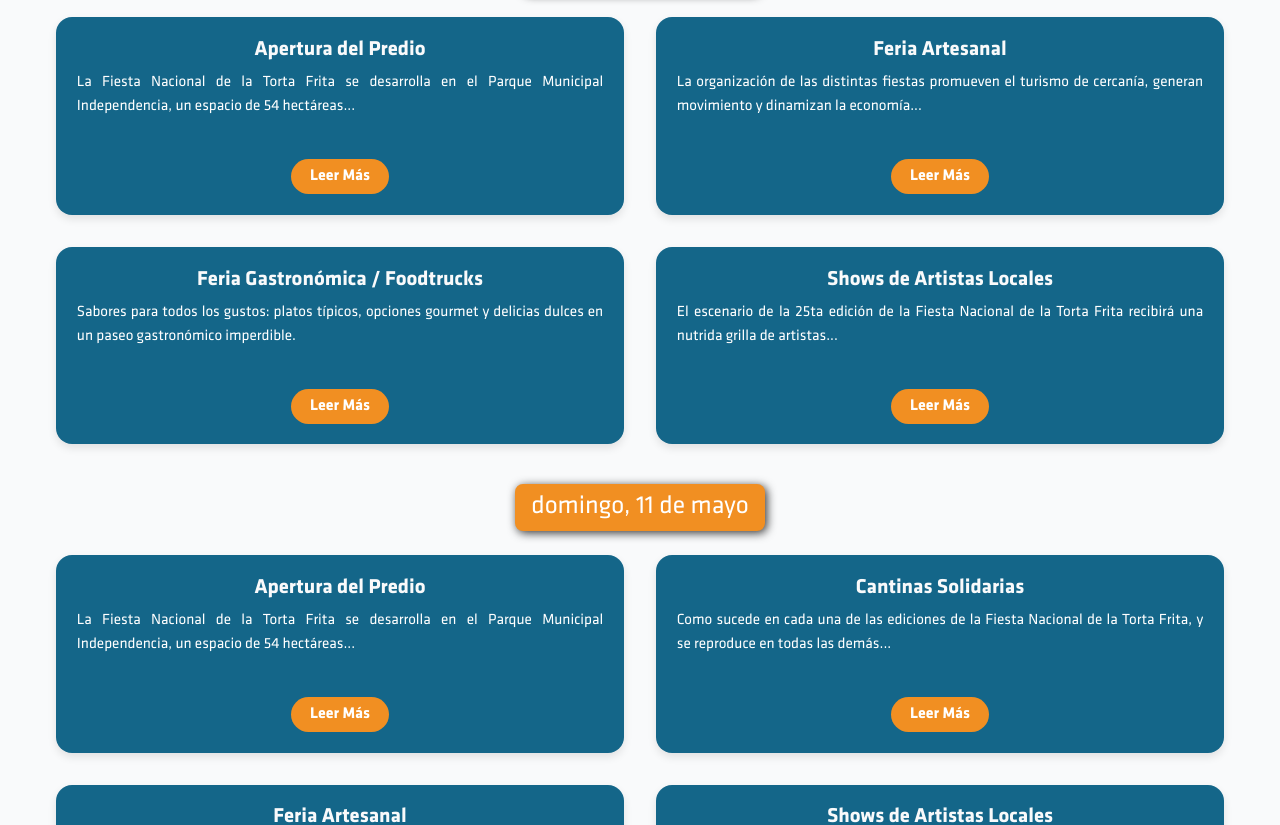
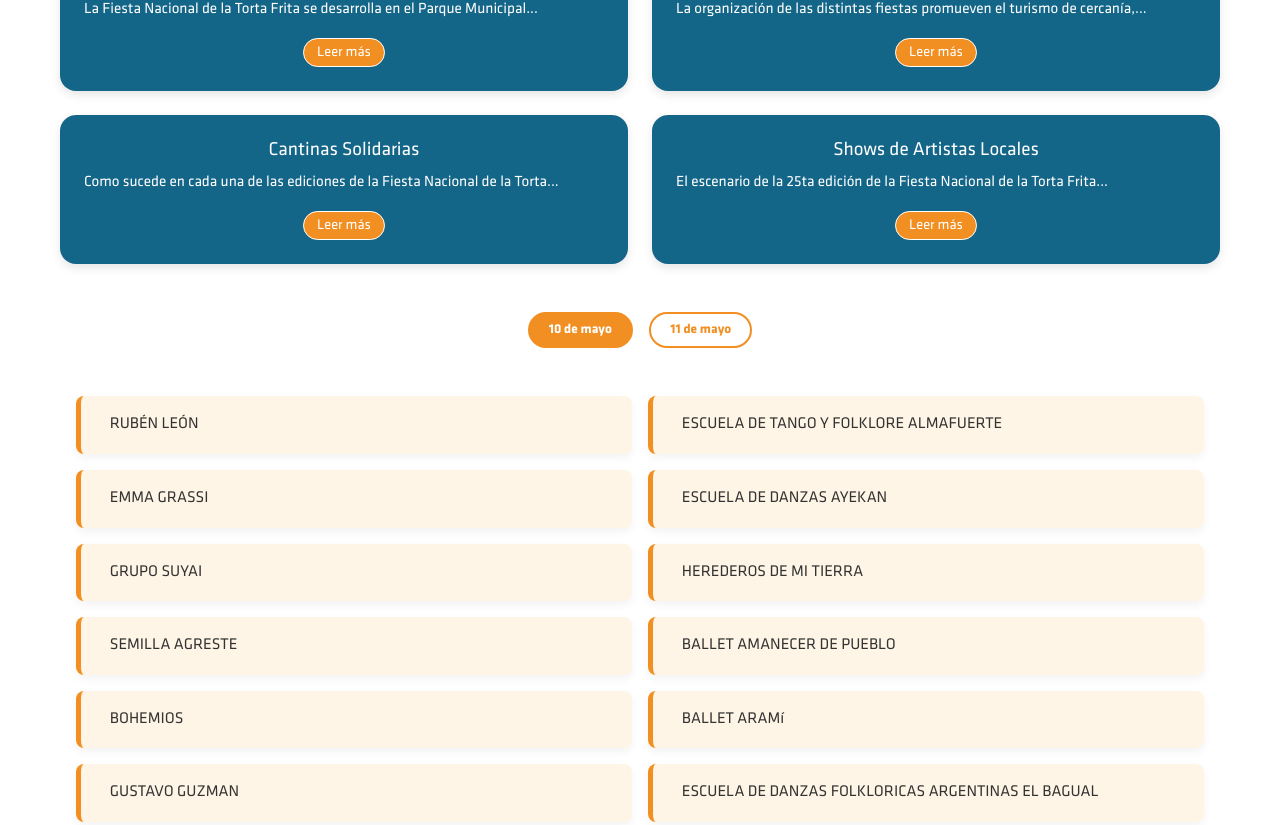
Before and after one commit to franuncal/LANDIGN-FIESTAS-NACIONALES-MER, a React (Vite) app: page / in a window 1280 px wide. Shown: the part 1409-2234 px from the top of the page. Built offline with nearby package versions, Linux system fonts and the light colour scheme.

Commit message:
Agregando nueva seccion de eventos

```diff
--- a/src/App.jsx
+++ b/src/App.jsx
@@ -1,3 +1,79 @@
+// import React, { useEffect, useState } from "react";
+// import Header from "./components/Header";
+// import Hero from "./components/Hero";
+// import Historia from "./components/Historia";
+// import Cronograma from "./components/Cronograma";
+// import Galeria from "./components/Galeria";
+// import ComoLlegar from "./components/ComoLlegar";
+// import Hospedaje from "./components/Hospedaje";
+// import Footer from "./components/Footer";
+// import eventosData from "./data/eventos.json";
+// import hospedajesData from "./data/hospedajes.json";
+// import noticiasData from "./data/noticias.json";
+// import Noticias from "./components/Noticias";
+
+// function App() {
+//   const [eventoActivo, setEventoActivo] = useState(null);
+
+//   const imagenesGaleria = [
+//     "/assets/img-TF/TF1.webp",
+//     "/assets/img-TF/TF2.webp",
+//     "/assets/img-TF/TF3.webp",
+//     "/assets/img-TF/TF4.webp",
+//     "/assets/img-TF/TF5.webp",
+//     "/assets/img-TF/TF6.webp",
+//     "/assets/img-TF/TF7.webp",
+//     "/assets/img-TF/TF8.webp",
+//     "/assets/img-TF/TF9.webp",
+//     "/assets/img-TF/TF10.webp",
+//     "/assets/img-TF/TF11.webp",
+//     "/assets/img-TF/TF12.webp",
+//     "/assets/img-TF/TF13.webp",
+//     "/assets/img-TF/TF14.webp",
+//     "/assets/img-TF/TF15.webp",
+//     "/assets/img-TF/TF16.webp",
+//     "/assets/img-TF/TF17.webp",
+//   ];
+
+//   const videosGaleria = [
+//     "https://www.youtube.com/embed/JCYcC7EvAEw",
+//     "https://www.youtube.com/embed/Y5X15l_9knc",
+//     "https://www.youtube.com/embed/ZAHVAhFbdcA",
+//     "https://www.youtube.com/embed/U--yRGWbe_M",
+//   ];
+
+//   useEffect(() => {
+//     const evento = eventosData.find((evento) => evento.id === 1);
+//     setEventoActivo(evento);
+//   }, []);
+
+//   if (!eventoActivo)
+//     return (
+//       <div className="flex items-center justify-center h-screen">
+//         <p className="text-xl font-semibold">Cargando evento...</p>
+//       </div>
+//     );
+
+//   return (
+//     <div>
+//       <Header evento={eventoActivo} />
+//       <main>
+//         <Hero evento={eventoActivo} />
+//         <Historia historia={eventoActivo.historia} />
+//         <Cronograma actividades={eventoActivo.actividades} />
+//         <Galeria imagenes={imagenesGaleria} videos={videosGaleria} />
+//         <Noticias noticias={noticiasData} />
+//         <ComoLlegar />
+//         <Hospedaje hospedajes={hospedajesData} />
+//       </main>
+//       <Footer />
+//       {/* <WhatsappButton /> */}
+//     </div>
+//   );
+// }
+
+// export default App;
+
 import React, { useEffect, useState } from "react";
 import Header from "./components/Header";
 import Hero from "./components/Hero";
@@ -7,12 +83,11 @@ import Galeria from "./components/Galeria";
 import ComoLlegar from "./components/ComoLlegar";
 import Hospedaje from "./components/Hospedaje";
 import Footer from "./components/Footer";
-// import WhatsappButton from "./components/WhatsappButton";
-// import { obtenerEventoActivo } from "./utils/contadorUtils";
+import Noticias from "./components/Noticias";
+
 import eventosData from "./data/eventos.json";
 import hospedajesData from "./data/hospedajes.json";
 import noticiasData from "./data/noticias.json";
-import Noticias from "./components/Noticias";
 
 function App() {
   const [eventoActivo, setEventoActivo] = useState(null);
@@ -45,8 +120,7 @@ function App() {
   ];
 
   useEffect(() => {
-    const evento = eventosData.find((evento) => evento.id === 1);
-    setEventoActivo(evento);
+    setEventoActivo(eventosData);
   }, []);
 
   if (!eventoActivo)
@@ -62,14 +136,16 @@ function App() {
       <main>
         <Hero evento={eventoActivo} />
         <Historia historia={eventoActivo.historia} />
-        <Cronograma actividades={eventoActivo.actividades} />
+        <Cronograma
+          actividadesGenerales={eventoActivo.actividadesGenerales}
+          cronogramaPorDia={eventoActivo.cronogramaPorDia}
+        />
         <Galeria imagenes={imagenesGaleria} videos={videosGaleria} />
         <Noticias noticias={noticiasData} />
         <ComoLlegar />
         <Hospedaje hospedajes={hospedajesData} />
       </main>
       <Footer />
-      {/* <WhatsappButton /> */}
     </div>
   );
 }
--- a/src/components/Cronograma.css
+++ b/src/components/Cronograma.css
@@ -1,178 +1,198 @@
-.cronograma {
-  padding: 4rem 1rem;
-  background-color: #f9fafb;
+/* === SECCIÓN PRINCIPAL === */
+.cronograma-section {
+  padding: 60px 20px;
+  /* background-color: #f9fafb; */
+  text-align: center;
+  margin: 0 auto;
+  max-width: 1200px;
 }
 
-.cronograma-contenedor {
-  max-width: 1200px;
-  margin: 0 auto;
-  padding: 0 1rem;
-  text-align: center;
-}
-
-.cronograma-titulo {
+/* === TÍTULO PRINCIPAL === */
+.cronograma-title {
   font-size: 1.8rem;
-  font-weight: bold;
   color: white;
   background-color: #f18f22;
   display: inline-block;
   padding: 0.5rem 1rem;
   border-radius: 0.5rem;
-  box-shadow: 2px 2px 10px rgba(0, 0, 0, 0.2);
   text-transform: uppercase;
   margin-bottom: 2.5rem;
+  box-shadow: 2px 2px 10px rgba(0, 0, 0, 0.2);
 }
 
-.cronograma-titulo .resaltado {
-  background-color: white;
-  color: #f18f22;
-  padding: 0.2rem 0.5rem;
-  border-radius: 0.3rem;
-}
-
-.cronograma-dia {
-  margin-bottom: 2.5rem;
-}
-
-.cronograma-dia-titulo {
-  color: white;
-  background-color: #f18f22;
-  display: inline-block;
-  padding: 0.5rem 1rem;
-  border-radius: 0.5rem;
-  box-shadow: 2px 2px 10px rgba(0, 0, 0, 0.8);
-  font-size: 1.6rem;
-  margin-bottom: 1.5rem;
-  text-align: center;
-}
-
-.cronograma-lista {
+/* === ACTIVIDADES GENERALES === */
+.actividades-generales {
   display: grid;
   gap: 1.5rem;
   grid-template-columns: 1fr;
+  margin-bottom: 3rem;
 }
 
 @media (min-width: 768px) {
-  .cronograma-lista {
-    grid-template-columns: 1fr 1fr;
-    gap: 2rem;
+  .actividades-generales {
+    grid-template-columns: repeat(2, 1fr); /* de a 2 en desktop */
   }
 }
 
-.cronograma-item {
+.actividad-card {
   background-color: #146689;
-  padding: 1.3rem;
+  color: white;
+  padding: 1.5rem;
   border-radius: 1rem;
-  box-shadow: 0 4px 8px rgba(0, 0, 0, 0.1);
-  transition: box-shadow 0.3s ease;
   text-align: center;
-  position: relative;
+  box-shadow: 0 4px 10px rgba(0, 0, 0, 0.1);
+  transition: transform 0.3s;
 }
 
-.cronograma-item:hover {
-  box-shadow: 0 6px 16px rgba(0, 0, 0, 0.15);
+.actividad-card:hover {
+  transform: scale(1.03);
 }
 
-.cronograma-item-titulo {
-  font-size: 1.3rem;
-  font-weight: 600;
+.actividad-card h3 {
+  font-size: 1.2rem;
   margin-bottom: 0.5rem;
-  color: #f9fafb;
 }
 
-.cronograma-item-descripcion {
-  color: white;
+.actividad-card p {
   font-size: 0.95rem;
-  min-height: 4.5rem;
-  overflow: hidden;
   text-align: justify;
-}
-
-.cronograma-item.expandido .cronograma-item-descripcion {
-  min-height: auto;
-  overflow: visible;
+  margin-bottom: 1rem;
 }
 
 .leer-mas-btn {
   background-color: #f18f22;
+  border: 1px solid white;
   color: white;
-  padding: 0.5rem 1.2rem;
-  border: none;
+  padding: 0.3rem 0.8rem;
   border-radius: 50px;
-  font-size: 1rem;
-  font-weight: bold;
+  font-size: 0.9rem;
   cursor: pointer;
-  transition: background-color 0.3s, transform 0.3s;
-  margin-top: 1rem;
+  transition: all 0.3s ease;
 }
 
 .leer-mas-btn:hover {
-  background-color: #d97800;
-  transform: scale(1.05);
+  background-color: white;
+  color: #146689;
 }
 
-.leer-mas-btn:focus {
-  outline: none;
-  box-shadow: 0 0 5px rgba(0, 0, 0, 0.3);
+/* === BOTONES DE DÍAS === */
+.cronograma-botones {
+  margin-bottom: 2rem;
+  display: flex;
+  justify-content: center;
+  flex-wrap: wrap;
+  gap: 1rem;
 }
 
+.boton-dia {
+  background-color: white;
+  border: 2px solid #f18f22;
+  color: #f18f22;
+  padding: 0.5rem 1.2rem;
+  border-radius: 999px;
+  font-weight: bold;
+  cursor: pointer;
+  transition: background-color 0.3s, color 0.3s;
+}
+
+.boton-dia.activo,
+.boton-dia:hover {
+  background-color: #f18f22;
+  color: white;
+}
+
+/* === CRONOGRAMA DEL DÍA === */
+.cronograma-dia {
+  display: grid;
+  gap: 1rem;
+  grid-template-columns: 1fr;
+  padding: 1rem;
+  margin-bottom: 3rem;
+}
+
+@media (min-width: 768px) {
+  .cronograma-dia {
+    grid-template-columns: 1fr 1fr;
+  }
+}
+
+.actividad-dia {
+  background-color: #fff5e6;
+  padding: 1rem;
+  border-left: 5px solid #f18f22;
+  border-radius: 0.5rem;
+  text-align: left;
+  display: flex;
+  align-items: center;
+  gap: 0.8rem;
+  box-shadow: 0 4px 10px rgba(0, 0, 0, 0.05);
+}
+
+.actividad-dia span {
+  font-size: 1.5rem;
+}
+
+.actividad-dia p {
+  margin: 0;
+  font-size: 1rem;
+}
+
+/* === EVENTO ESTELAR === */
 .evento-estelar {
-  text-align: center;
   margin-top: 4rem;
+  padding: 1.5rem;
   background: linear-gradient(90deg, #0f526f, #e67e22);
   color: white;
-  padding: 1.2rem 0.6rem;
   border-radius: 1rem;
   box-shadow: 0 6px 20px rgba(0, 0, 0, 0.4);
 }
 
 .evento-estelar-titulo {
   font-size: 1.6rem;
-  font-weight: 550;
-  margin-bottom: 1rem;
+  font-weight: bold;
 }
 
 .evento-estelar-descripcion {
   font-size: 1.8rem;
   font-weight: bolder;
   font-style: italic;
-  margin-bottom: 1rem;
+  margin-top: 0.5rem;
 }
 
+/* === BOTÓN DE ENTRADAS === */
 .cronograma-entradas {
   margin-top: 3rem;
-  text-align: center;
 }
 
 .boton-entradas {
   display: inline-flex;
   align-items: center;
-  justify-content: center;
+  gap: 0.5rem;
+  padding: 0.8rem 2rem;
   background-color: #f18f22;
   color: white;
   font-size: 1.3rem;
   font-weight: bold;
-  padding: 0.8rem 2rem;
   border-radius: 50px;
-  border: 1px solid #146689;
   text-decoration: none;
   transition: background-color 0.3s ease, transform 0.3s ease;
+  animation: pulse 2s infinite;
   box-shadow: 0 4px 12px rgba(0, 0, 0, 0.2);
-  animation: pulse 2s infinite;
 }
 
 .boton-entradas:hover {
   background-color: white;
+  color: #f18f22;
   transform: scale(1.05);
+  border: 2px solid #f18f22;
 }
 
 .icono-ticket {
-  margin-right: 0.5rem;
   font-size: 1.8rem;
-  vertical-align: middle;
   animation: pulse-icon 2s infinite;
 }
 
+/* === ANIMACIONES === */
 @keyframes pulse {
   0% {
     transform: scale(1);
@@ -189,36 +209,42 @@
 }
 
 @keyframes pulse-icon {
-  0% {
+  0%,
+  100% {
     transform: scale(1);
   }
   50% {
     transform: scale(1.2);
   }
-  100% {
-    transform: scale(1);
+}
+
+/* === RESPONSIVE AJUSTES === */
+@media (max-width: 768px) {
+  .cronograma-section {
+    padding-top: 40px;
+    padding-bottom: 40px;
   }
 }
 
 @media (max-width: 480px) {
-  .cronograma-titulo {
-    font-size: 1.5rem;
-    padding: 0.4rem 0.8rem;
-  }
-
-  .cronograma-dia-titulo {
+  .cronograma-title {
     font-size: 1.5rem;
   }
 
-  .cronograma-item {
-    padding: 1rem;
+  .actividad-card h3 {
+    font-size: 1rem;
   }
 
-  .evento-estelar-titulo {
-    font-size: 1.4rem;
+  .actividad-dia p {
+    font-size: 0.9rem;
   }
 
   .evento-estelar-descripcion {
     font-size: 1.5rem;
   }
+
+  .boton-entradas {
+    font-size: 1rem;
+    padding: 0.6rem 1.5rem;
+  }
 }
--- a/src/components/Cronograma.jsx
+++ b/src/components/Cronograma.jsx
@@ -2,38 +2,18 @@ import React, { useState } from "react";
 import "./Cronograma.css";
 import { FaTicketAlt } from "react-icons/fa";
 
-const Cronograma = ({ actividades }) => {
-  // 🔥 Agrupar actividades por fecha
-  const actividadesPorDia = actividades.reduce((acc, actividad) => {
-    const fecha = new Date(actividad.fecha);
-    const dia = fecha.toLocaleDateString("es-AR", {
-      weekday: "long",
-      day: "numeric",
-      month: "long",
-    });
-
-    if (!acc[dia]) {
-      acc[dia] = [];
-    }
-    acc[dia].push(actividad);
-    return acc;
-  }, {});
-
-  // Usamos ID único para cada actividad para evitar conflictos
+const Cronograma = ({ actividadesGenerales, cronogramaPorDia }) => {
+  const [diaSeleccionado, setDiaSeleccionado] = useState("10 de mayo");
   const [expandido, setExpandido] = useState({});
 
-  const toggleExpandido = (idx) => {
-    setExpandido((prev) => ({
-      ...prev,
-      [idx]: !prev[idx],
-    }));
+  const toggleExpandido = (id) => {
+    setExpandido((prev) => ({ ...prev, [id]: !prev[id] }));
   };
 
   const truncateDescription = (descripcion, maxLength = 80) => {
     if (descripcion.length <= maxLength) return descripcion;
 
     let truncado = descripcion.slice(0, maxLength);
-
     const ultimoEspacio = truncado.lastIndexOf(" ");
     if (ultimoEspacio > 0) {
       truncado = truncado.slice(0, ultimoEspacio);
@@ -43,42 +23,65 @@ const Cronograma = ({ actividades }) => {
   };
 
   return (
-    <section id="eventos" className="cronograma">
-      <div className="cronograma-contenedor">
-        <h2 className="cronograma-titulo">
-          Cronograma de <span className="resaltado">ACTIVIDADES</span>
+    <section className="cronograma-section">
+      <h2 className="cronograma-title">
+        Cronograma de <span className="resaltado">Actividades</span>
       </h2>
 
-        {Object.keys(actividadesPorDia).map((dia, index) => (
-          <div key={index} className="cronograma-dia">
-            <h3 className="cronograma-dia-titulo">{dia}</h3>
-            <ul className="cronograma-lista">
-              {actividadesPorDia[dia].map((actividad, idx) => (
-                <li
-                  key={idx}
-                  className={`cronograma-item ${
-                    expandido[actividad.nombre + idx] ? "expandido" : ""
-                  }`}
-                >
-                  <h4 className="cronograma-item-titulo">{actividad.nombre}</h4>
-                  <p className="cronograma-item-descripcion">
-                    {expandido[actividad.nombre + idx]
+      {/* ACTIVIDADES GENERALES */}
+      {actividadesGenerales?.length > 0 && (
+        <div className="actividades-generales">
+          {actividadesGenerales.map((actividad, index) => {
+            const id = actividad.nombre + index;
+            const estaExpandido = expandido[id];
+            const descripcion = estaExpandido
               ? actividad.descripcion
-                      : truncateDescription(actividad.descripcion, 120)}
-                  </p>
+              : truncateDescription(actividad.descripcion, 80);
+
+            return (
+              <div key={id} className="actividad-card">
+                <h3>{actividad.nombre}</h3>
+                <p>{descripcion}</p>
+                {actividad.descripcion.length > 80 && (
                   <button
                     className="leer-mas-btn"
-                    onClick={() => toggleExpandido(actividad.nombre + idx)}
+                    onClick={() => toggleExpandido(id)}
                   >
-                    {expandido[actividad.nombre + idx]
-                      ? "Leer Menos"
-                      : "Leer Más"}
+                    {estaExpandido ? "Leer menos" : "Leer más"}
                   </button>
-                </li>
+                )}
+              </div>
+            );
+          })}
+        </div>
+      )}
+
+      {/* BOTONES DE DÍAS */}
+      {cronogramaPorDia && (
+        <div className="cronograma-botones">
+          {Object.keys(cronogramaPorDia).map((dia) => (
+            <button
+              key={dia}
+              className={`boton-dia ${dia === diaSeleccionado ? "activo" : ""}`}
+              onClick={() => setDiaSeleccionado(dia)}
+            >
+              {dia}
+            </button>
           ))}
-            </ul>
+        </div>
+      )}
+
+      {/* LISTADO DEL DÍA SELECCIONADO */}
+      {cronogramaPorDia?.[diaSeleccionado]?.length > 0 && (
+        <div className="cronograma-dia">
+          {cronogramaPorDia[diaSeleccionado].map((actividad, index) => (
+            <div key={index} className="actividad-dia">
+              <span role="img" aria-label="Fiesta"></span>
+              <p>{actividad}</p>
             </div>
           ))}
+        </div>
+      )}
 
       <div className="evento-estelar">
         <h3 className="evento-estelar-titulo">25 años haciendo</h3>
@@ -97,7 +100,6 @@ const Cronograma = ({ actividades }) => {
           <FaTicketAlt className="icono-ticket" /> Comprar Entradas
         </a>
       </div>
-      </div>
     </section>
   );
 };
--- a/src/data/eventos.json
+++ b/src/data/eventos.json
@@ -1,4 +1,3 @@
-[
 {
     "id": 1,
     "colorPrimario": "#146689",
@@ -9,47 +8,52 @@
         "video": "https://www.youtube.com/embed/Vr7fx-V9AA0",
         "colorSecundario": "#146689"
     },
-        "actividades": [
+    "actividadesGenerales": [
         {
             "nombre": "Apertura del Predio",
-                "descripcion": "La Fiesta Nacional de la Torta Frita se desarrolla en el Parque Municipal Independencia, un espacio de 54 hectáreas atravesado por el río Luján y que funciona no sólo como pulmón de la ciudad sino también como centro de encuentro y esparcimiento para vecinos de Mercedes y turistas. El Parque cuenta con instalaciones y comodidades para toda la familia, desde parrilleros hasta plazas de juegos, un lugar ideal para pasar el día. Es, claro, apto para mascotas. La apertura del predio para la Fiesta Nacional de la Torta Frita está prevista a las 10 de la mañana, tanto sábado como domingo, día en el que se elegirá a la mejor tortera de esta edición.",
-                "fecha": "2025-05-10T10:00:00"
+            "descripcion": "La Fiesta Nacional de la Torta Frita se desarrolla en el Parque Municipal Independencia, un espacio de 54 hectáreas atravesado por el río Luján y que funciona no sólo como pulmón de la ciudad sino también como centro de encuentro y esparcimiento para vecinos de Mercedes y turistas. El Parque cuenta con instalaciones y comodidades para toda la familia, desde parrilleros hasta plazas de juegos, un lugar ideal para pasar el día. Es, claro, apto para mascotas. La apertura del predio para la Fiesta Nacional de la Torta Frita está prevista a las 10 de la mañana, tanto sábado como domingo, día en el que se elegirá a la mejor tortera de esta edición."
         },
         {
             "nombre": "Feria Artesanal",
-                "descripcion": "La organización de las distintas fiestas promueven el turismo de cercanía, generan movimiento y dinamizan la economía local, por eso son siempre una excelente oportunidad para generar trabajo a través de los distintos productores mercedinos. No sólo de gastronomía, sino también de distintas artesanías que llevan el sello de la ciudad y son ampliamente reconocidas por belleza y calidad. En esta oportunidad, además de los puestos de alimentos, estarán presentes las ferias de Tomás Jofré, del Centro Cultural La Trocha y de las diferentes plazas de la ciudad, además del Paseo Jacarandá de artesanías.",
-                "fecha": "2025-05-10T11:00:00"
+            "descripcion": "La organización de las distintas fiestas promueven el turismo de cercanía, generan movimiento y dinamizan la economía local, por eso son siempre una excelente oportunidad para generar trabajo a través de los distintos productores mercedinos. No sólo de gastronomía, sino también de distintas artesanías que llevan el sello de la ciudad y son ampliamente reconocidas por belleza y calidad. En esta oportunidad, además de los puestos de alimentos, estarán presentes las ferias de Tomás Jofré, del Centro Cultural La Trocha y de las diferentes plazas de la ciudad, además del Paseo Jacarandá de artesanías."
         },
         {
-                "nombre": "Feria Gastronómica / Foodtrucks",
-                "descripcion": "Sabores para todos los gustos: platos típicos, opciones gourmet y delicias dulces en un paseo gastronómico imperdible.",
-                "fecha": "2025-05-10T12:00:00"
+            "nombre": "Cantinas Solidarias",
+            "descripcion": "Como sucede en cada una de las ediciones de la Fiesta Nacional de la Torta Frita, y se reproduce en todas las demás fiestas que suceden en Mercedes (Salame Quintero, Durazno, Galleta de Campo, Cerveza Artesanal, etcétera), se destinarán cantinas solidarias para distintas instituciones de nuestra ciudad: Bomberos Voluntarios, clubes, escuelas, ong’s. En el paseo de puestos, las instituciones se organizan para presentar distintos productos, desde parrilla hasta confituras de elaboración artesanal, que se complementan con la variada oferta gastronómica en la que, naturalmente, la estrella será nuestra exquisita torta frita."
         },
         {
             "nombre": "Shows de Artistas Locales",
-                "descripcion": "El escenario de la 25ta edición de la Fiesta Nacional de la Torta Frita recibirá una nutrida grilla de artistas locales, reconocidos por su talento y creatividad artística. Desde hace varios años, a partir de la decisión de promover nuestra cultura y nuestro arte, las fiestas son ocasiones ideales para la presentación de bandas y solistas mercedinos en un escenario profesional y a la altura de sus necesidades. La grilla, además, se conforma como una expresión amplia de las variedades musicales entre las que habrá rock, cumbia, tango y folclore.",
-                "fecha": "2025-05-10T14:00:00"
-            },
-            {
-                "nombre": "Apertura del Predio",
-                "descripcion": "La Fiesta Nacional de la Torta Frita se desarrolla en el Parque Municipal Independencia, un espacio de 54 hectáreas atravesado por el río Luján y que funciona no sólo como pulmón de la ciudad sino también como centro de encuentro y esparcimiento para vecinos de Mercedes y turistas. El Parque cuenta con instalaciones y comodidades para toda la familia, desde parrilleros hasta plazas de juegos, un lugar ideal para pasar el día. Es, claro, apto para mascotas. La apertura del predio para la Fiesta Nacional de la Torta Frita está prevista a las 10 de la mañana, tanto sábado como domingo, día en el que se elegirá a la mejor tortera de esta edición.",
-                "fecha": "2025-05-11T10:00:00"
-            },
-            {
-                "nombre": "Cantinas Solidarias",
-                "descripcion": "Como sucede en cada una de las ediciones de la Fiesta Nacional de la Torta Frita, y se reproduce en todas las demás fiestas que suceden en Mercedes (Salame Quintero, Durazno, Galleta de Campo, Cerveza Artesanal, etcétera), se destinarán cantinas solidarias para distintas instituciones de nuestra ciudad: Bomberos Voluntarios, clubes, escuelas, ong’s. En el paseo de puestos, las instituciones se organizan para presentar distintos productos, desde parrilla hasta confituras de elaboración artesanal, que se complementan con la variada oferta gastronómica en la que, naturalmente, la estrella será nuestra exquisita torta frita.",
-                "fecha": "2025-05-11T12:00:00"
-            },
-            {
-                "nombre": "Feria Artesanal",
-                "descripcion": "La organización de las distintas fiestas promueven el turismo de cercanía, generan movimiento y dinamizan la economía local, por eso son siempre una excelente oportunidad para generar trabajo a través de los distintos productores mercedinos. No sólo de gastronomía, sino también de distintas artesanías que llevan el sello de la ciudad y son ampliamente reconocidas por belleza y calidad. En esta oportunidad, además de los puestos de alimentos, estarán presentes las ferias de Tomás Jofré, del Centro Cultural La Trocha y de las diferentes plazas de la ciudad, además del Paseo Jacarandá de artesanías.",
-                "fecha": "2025-05-11T11:00:00"
-            },
-            {
-                "nombre": "Shows de Artistas Locales",
-                "descripcion": "El escenario de la 25ta edición de la Fiesta Nacional de la Torta Frita recibirá una nutrida grilla de artistas locales, reconocidos por su talento y creatividad artística. Desde hace varios años, a partir de la decisión de promover nuestra cultura y nuestro arte, las fiestas son ocasiones ideales para la presentación de bandas y solistas mercedinos en un escenario profesional y a la altura de sus necesidades. La grilla, además, se conforma como una expresión amplia de las variedades musicales entre las que habrá rock, cumbia, tango y folclore.",
-                "fecha": "2025-05-11T14:00:00"
+            "descripcion": "El escenario de la 25ta edición de la Fiesta Nacional de la Torta Frita recibirá una nutrida grilla de artistas locales, reconocidos por su talento y creatividad artística. Desde hace varios años, a partir de la decisión de promover nuestra cultura y nuestro arte, las fiestas son ocasiones ideales para la presentación de bandas y solistas mercedinos en un escenario profesional y a la altura de sus necesidades. La grilla, además, se conforma como una expresión amplia de las variedades musicales entre las que habrá rock, cumbia, tango y folclore."
         }
+    ],
+    "cronogramaPorDia": {
+        "10 de mayo": [
+            "RUBÉN LEÓN",
+            "ESCUELA DE TANGO Y FOLKLORE ALMAFUERTE",
+            "EMMA GRASSI",
+            "ESCUELA DE DANZAS AYEKAN",
+            "GRUPO SUYAI",
+            "HEREDEROS DE MI TIERRA",
+            "SEMILLA AGRESTE",
+            "BALLET AMANECER DE PUEBLO",
+            "BOHEMIOS",
+            "BALLET ARAMí",
+            "GUSTAVO GUZMAN",
+            "ESCUELA DE DANZAS FOLKLORICAS ARGENTINAS EL BAGUAL",
+            "CLAUDIO ROSA Y SU BANDA",
+            "MENTA Y LIMÓN"
+        ],
+        "11 de mayo": [
+            "DESFILE",
+            "CUERPO DE DANZA DESDE EL ALMA",
+            "SEBASTIAN GIOVANETONE",
+            "GRUPO FOLCLÓRICO “ALMAS DE MI PUEBLO”",
+            "COMPAÑÍA DE DANZA Y MALAMBO PASIÓN GAUCHA",
+            "ESCUELA MUNICIPAL DE FOLCLORE ESTRELLA DEL SUR",
+            "NUESTRA SEÑORA DE LAS MERCEDES Y TALLER DE ADULTOS MAYORES",
+            "LOS LÓPEZ HEREDIA",
+            "SANTA CECILIA",
+            "LA BESTIA FOLK"
         ]
     }
-]
+}
```
Also changed, not shown: 1 other file (tests, documents, lock files or other folders). Lines whose indentation alone changed are shown as unchanged.
